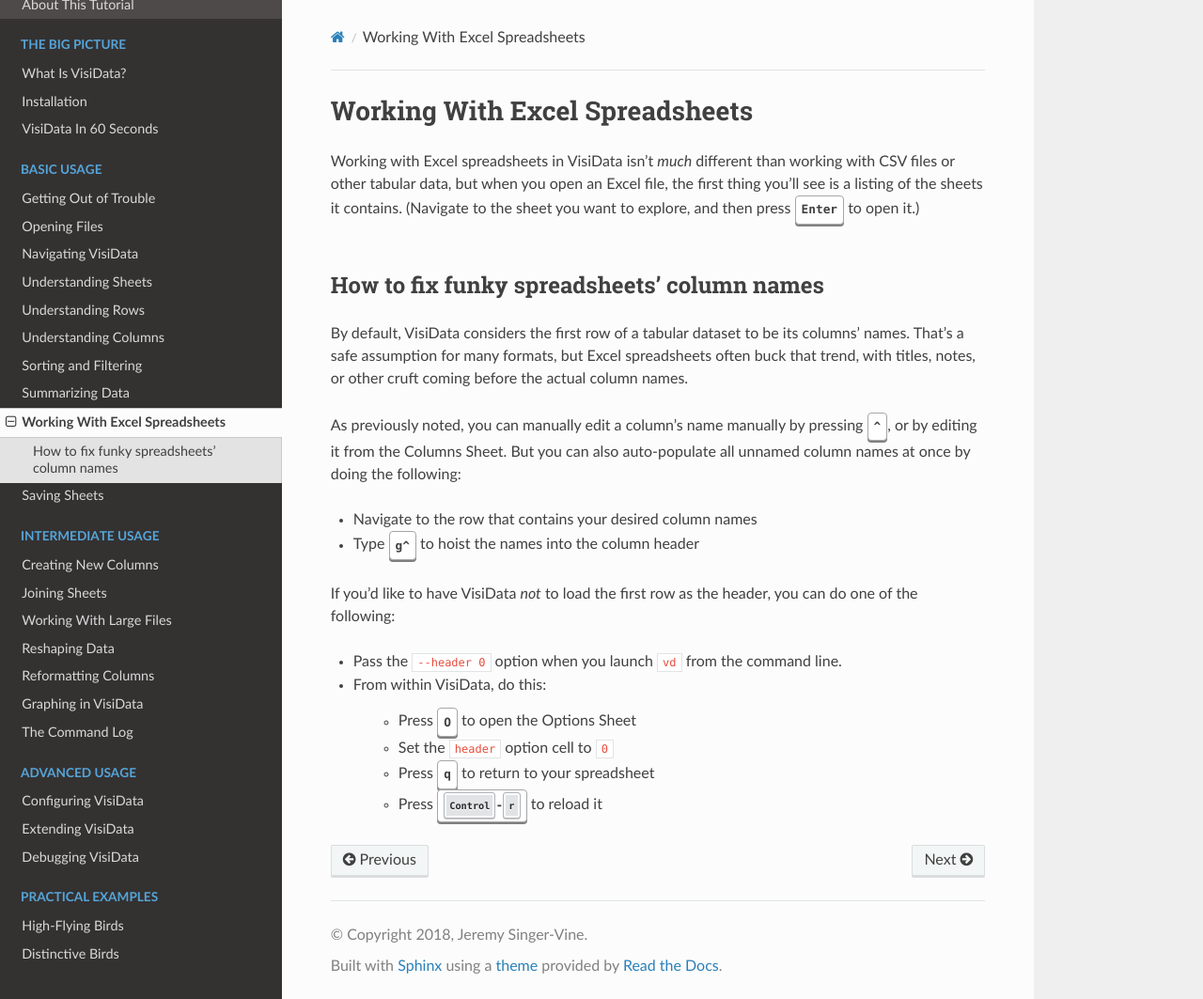
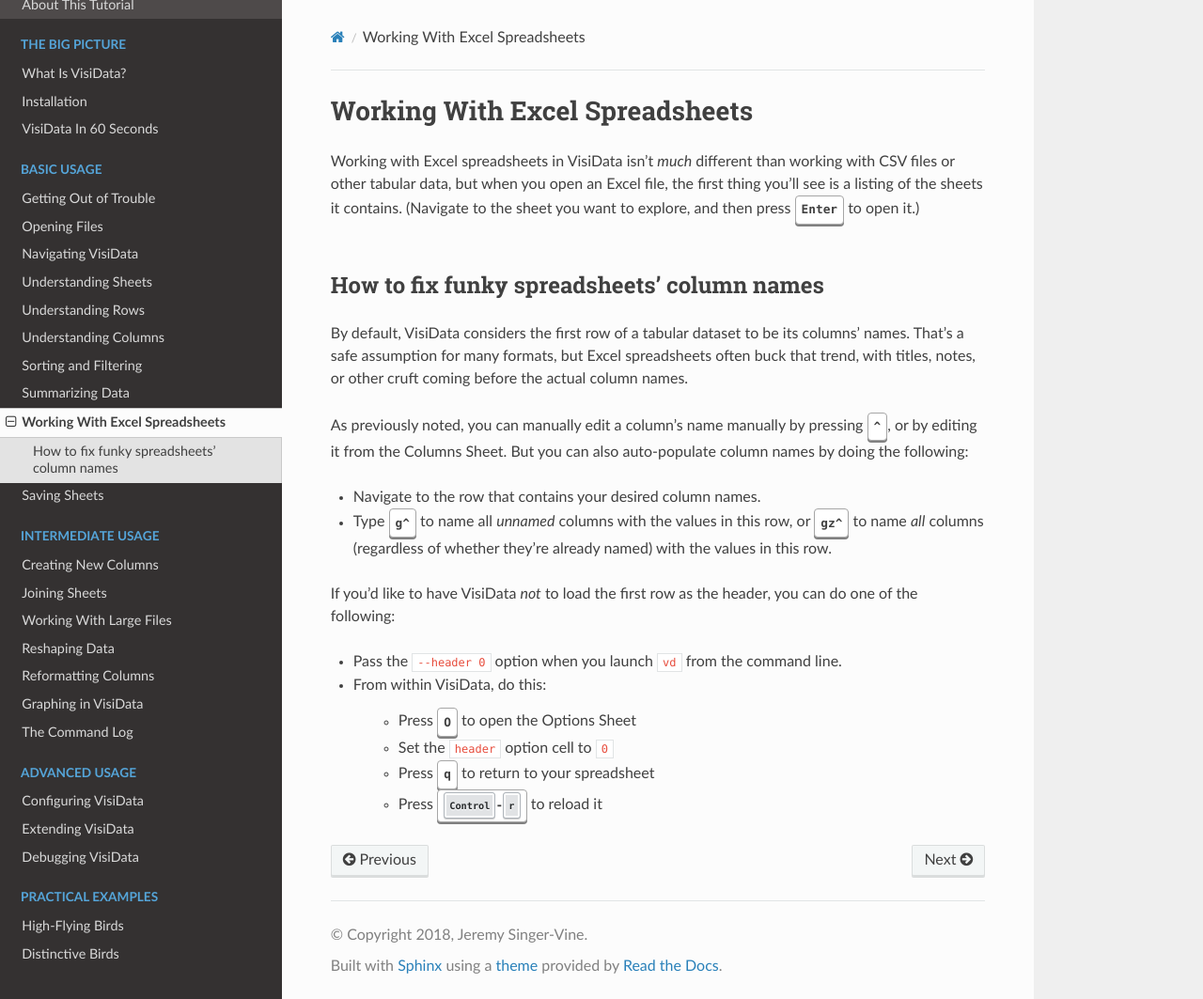
Before and after one commit to jsvine/intro-to-visidata, a Sphinx documentation site: the page built from docs/basics/working-with-excel.rst, in a window 1280 px wide and 1063 px high. Shown: the whole window at 94% size. Built offline with Sphinx 7.4.7 and the Read the Docs theme 2.0.0, drawn with Linux system fonts in a browser that asks for light colours.

Commit message:
Tweak column-name hoisting instrux, for v1.5.1
`gz^` now hoists, regardless of whether column is already named

```diff
--- a/docs/basics/working-with-excel.rst
+++ b/docs/basics/working-with-excel.rst
@@ -11,11 +11,11 @@
 
 By default, VisiData considers the first row of a tabular dataset to be its columns' names. That's a safe assumption for many formats, but Excel spreadsheets often buck that trend, with titles, notes, or other cruft coming before the actual column names.
 
-As previously noted, you can manually edit a column's name manually by pressing :kbd:`^`, or by editing it from the Columns Sheet. But you can also auto-populate all unnamed column names at once by doing the following:
+As previously noted, you can manually edit a column's name manually by pressing :kbd:`^`, or by editing it from the Columns Sheet. But you can also auto-populate column names by doing the following:
 
-- Navigate to the row that contains your desired column names
+- Navigate to the row that contains your desired column names.
 
-- Type :kbd:`g^` to hoist the names into the column header
+- Type :kbd:`g^` to name all *unnamed* columns with the values in this row, or :kbd:`gz^` to name *all* columns (regardless of whether they're already named) with the values in this row.
 
 If you'd like to have VisiData *not* to load the first row as the header, you can do one of the following:
 
```
